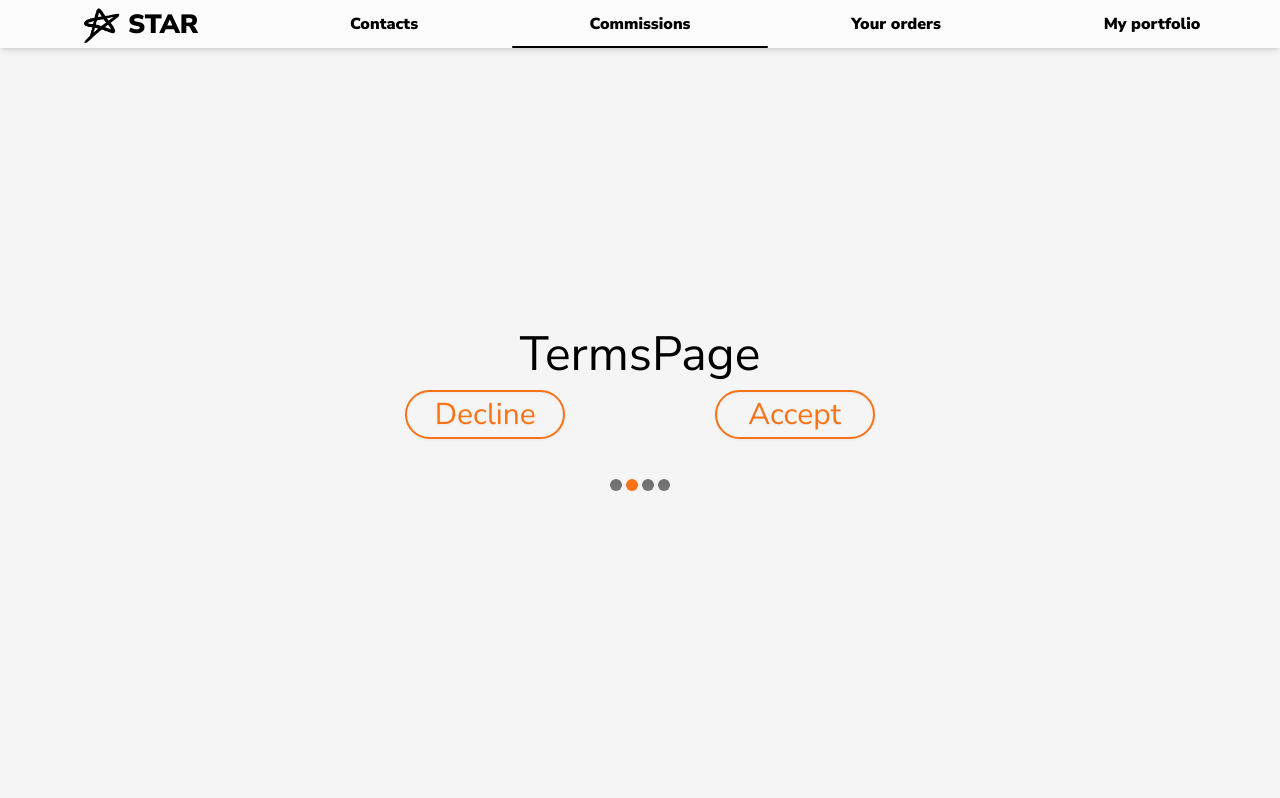
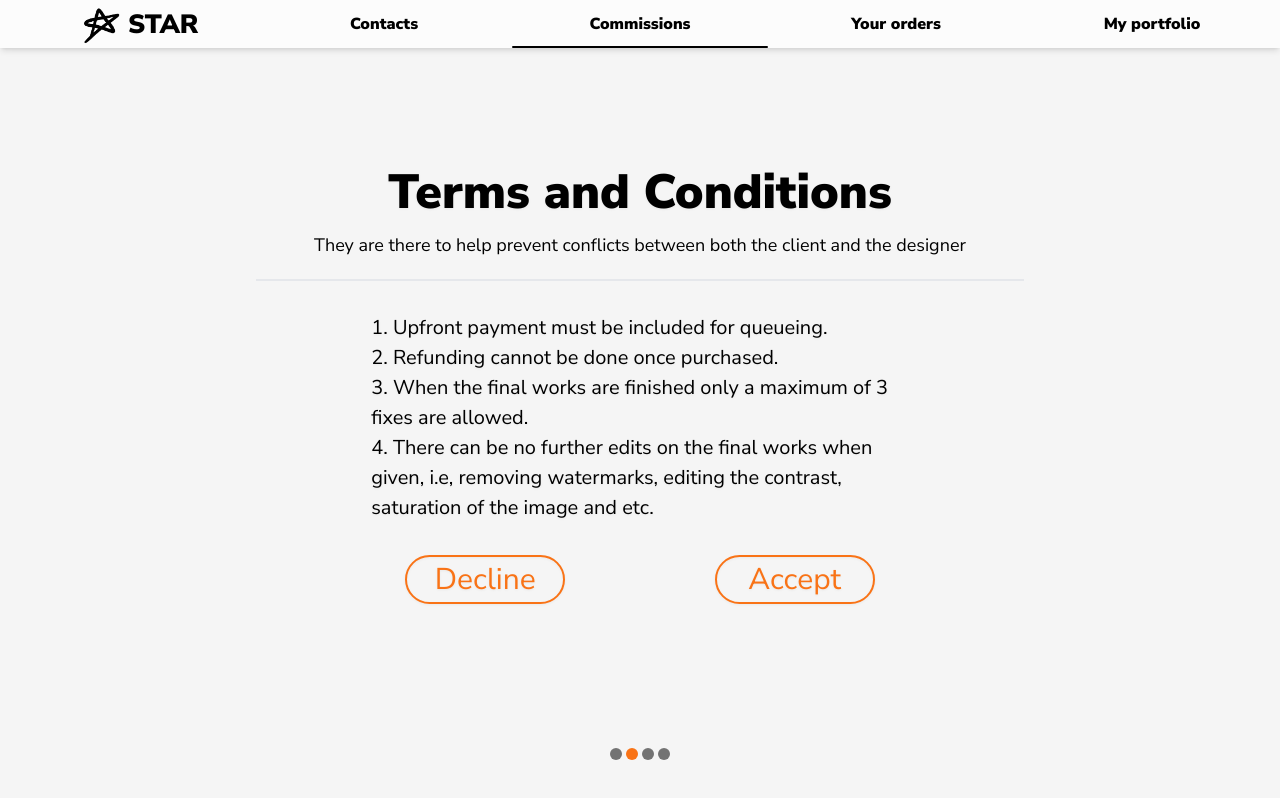
Before and after one commit to searxh/Stars-GFX, a React (Create React App) app: page /commissions in a window 1280 px wide. Both pictures are taken after a click on the button "Start". Built offline with nearby package versions, Linux system fonts and the light colour scheme.

Commit message:
UI update

```diff
--- a/src/components/commissions/ProductSelect.tsx
+++ b/src/components/commissions/ProductSelect.tsx
@@ -37,9 +37,9 @@ const ProductSelect = ({ currentProduct }: ProductSelectPropsInterface) => {
         return res !== undefined ? res.textColor : "text-black";
     };
     return (
-        <div className="grid grid-flows-row gap-2">
-            <div className={`${getProductTextColor()} text-4xl`}>
-                {currentProduct}
+        <div className="grid grid-flows-row gap-3">
+            <div className={`${getProductTextColor()} text-4xl drop-shadow-md`}>
+                {currentProduct.toLocaleUpperCase()}
             </div>
             <Select1
                 choices={selectChoices.resolution}
--- a/src/components/commissions/Select1.tsx
+++ b/src/components/commissions/Select1.tsx
@@ -26,7 +26,7 @@ const Select1 = ({
     return (
         <div className="">
             <div className="text-2xl font-extrabold">{title}</div>
-            <div className="text-lg font-normal">{desc}</div>
+            <div className="text-lg font-normal mb-2">{desc}</div>
             <div className="flex justify-between">
                 {choices.map(
                     (
--- a/src/components/commissions/pages/CustomizePage.tsx
+++ b/src/components/commissions/pages/CustomizePage.tsx
@@ -2,7 +2,6 @@ import React from "react";
 import ProductSelect from "../ProductSelect";
 import { calculatePrice, pageChangeCheck } from "../../../lib/utilities";
 import { GlobalContext } from "../../../states";
-import { PagesDot } from "../../PagesDot";
 
 const CustomizePage = () => {
     const { global_state, dispatch } = React.useContext(GlobalContext);
@@ -55,9 +54,6 @@ const CustomizePage = () => {
                     Submit
                 </button>
             </div>
-            <div className="my-10">
-                <PagesDot currentPage={currentPage} totalPages={4} />
-            </div>
         </div>
     );
 };
--- a/src/components/commissions/pages/SelectProductPage.tsx
+++ b/src/components/commissions/pages/SelectProductPage.tsx
@@ -2,7 +2,6 @@ import React from "react";
 import { GlobalContext } from "../../../states";
 import { productChoices, initialProductInfo } from "../../../lib/default";
 import { pageChangeCheck } from "../../../lib/utilities";
-import { PagesDot } from "../../PagesDot";
 
 const SelectProductPage = () => {
     const { global_state, dispatch } = React.useContext(GlobalContext);
@@ -59,8 +58,8 @@ const SelectProductPage = () => {
     return (
         <div className="relative text-black m-auto w-[60%]">
             <div className="relative">
-                <div className="text-5xl my-2 drop-shadow-sm font-bold">
-                    Select product(s)
+                <div className="text-5xl my-2 drop-shadow-sm font-bold px-10">
+                    Select product(s) for a project
                 </div>
                 <div
                     className={`absolute left-0 right-0 -bottom-6 text-2xl
@@ -111,9 +110,6 @@ const SelectProductPage = () => {
                     Next
                 </button>
             </div>
-            <div className="my-10">
-                <PagesDot currentPage={currentPage} totalPages={4} />
-            </div>
         </div>
     );
 };
--- a/src/components/commissions/pages/TermsPage.tsx
+++ b/src/components/commissions/pages/TermsPage.tsx
@@ -1,11 +1,10 @@
 import React from "react";
-import { PagesDot } from "../../PagesDot";
 import { GlobalContext } from "../../../states";
 import { pageChangeCheck } from "../../../lib/utilities";
 
 const TermsPage = () => {
     const { global_state, dispatch } = React.useContext(GlobalContext);
-    const { formInfo, currentPage } = global_state;
+    const { currentPage } = global_state;
     const handleOnNavigate = (isForward: boolean) => {
         const check = pageChangeCheck(isForward, currentPage);
         dispatch({
@@ -16,7 +15,25 @@ const TermsPage = () => {
     };
     return (
         <div className="text-5xl text-black m-auto w-[60%]">
-            TermsPage
+            <div className="text-5xl my-1 drop-shadow-sm font-bold">
+                Terms and Conditions
+            </div>
+            <div className="text-lg mb-2 border-b-[2px] pb-5">
+                They are there to help prevent conflicts between both the client
+                and the designer
+            </div>
+            <div className="text-xl my-8 drop-shadow-sm w-[70%] m-auto text-left">
+                1. Upfront payment must be included for queueing.
+                <br />
+                2. Refunding cannot be done once purchased.
+                <br />
+                3. When the final works are finished only a maximum of 3 fixes
+                are allowed.
+                <br />
+                4. There can be no further edits on the final works when given,
+                i.e, removing watermarks, editing the contrast, saturation of
+                the image and etc.
+            </div>
             <div className="flex justify-evenly">
                 <button
                     onClick={() => handleOnNavigate(false)}
@@ -33,9 +50,6 @@ const TermsPage = () => {
                     Accept
                 </button>
             </div>
-            <div className="my-10">
-                <PagesDot currentPage={currentPage} totalPages={4} />
-            </div>
         </div>
     );
 };
--- a/src/lib/utilities.ts
+++ b/src/lib/utilities.ts
@@ -40,10 +40,11 @@ export const calculatePrice = (formInfo: FormInfoType) => {
             productCounter += num;
         }
     });
-    const percent =
+    let percent =
         productCounter >= priceInfo.discount.startAt
             ? Math.pow(priceInfo.discount.multiplyValue, productCounter)
             : 1;
+    if (percent < 0.7) percent = 0.7;
     const value = sum * percent;
     return { value: value, discountPercent: (1 - percent) * 100 };
 };
--- a/src/pages/Commissions.tsx
+++ b/src/pages/Commissions.tsx
@@ -38,9 +38,6 @@ const Commissions = () => {
                     >
                         Start
                     </button>
-                    <div className="my-10">
-                        <PagesDot currentPage={currentPage} totalPages={4} />
-                    </div>
                 </div>
             ) : currentPage === 1 ? (
                 <TermsPage />
@@ -49,6 +46,9 @@ const Commissions = () => {
             ) : currentPage === 3 ? (
                 <CustomizePage />
             ) : null}
+            <div className="my-10">
+                <PagesDot currentPage={currentPage} totalPages={4} />
+            </div>
         </div>
     );
 };
```
